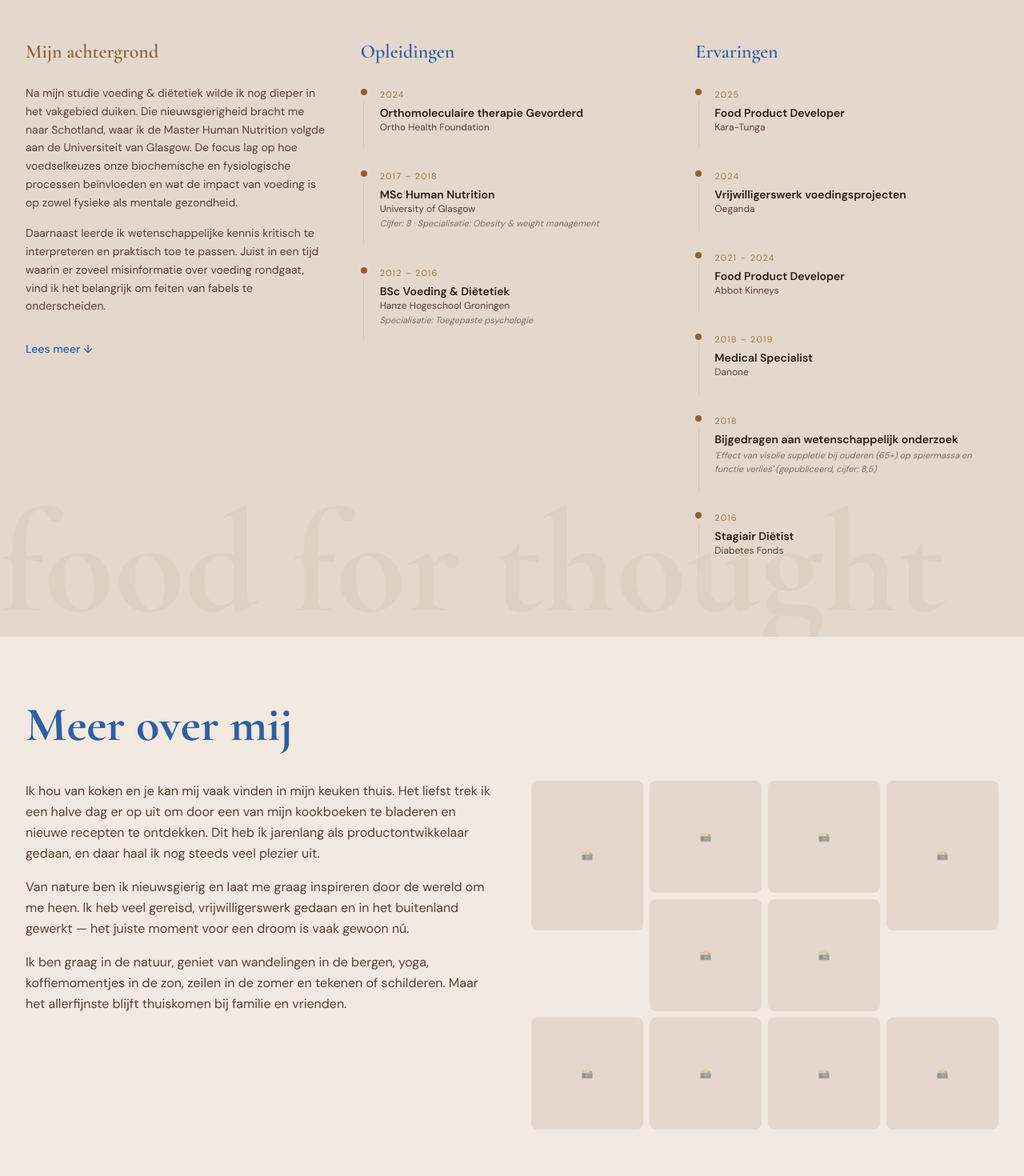
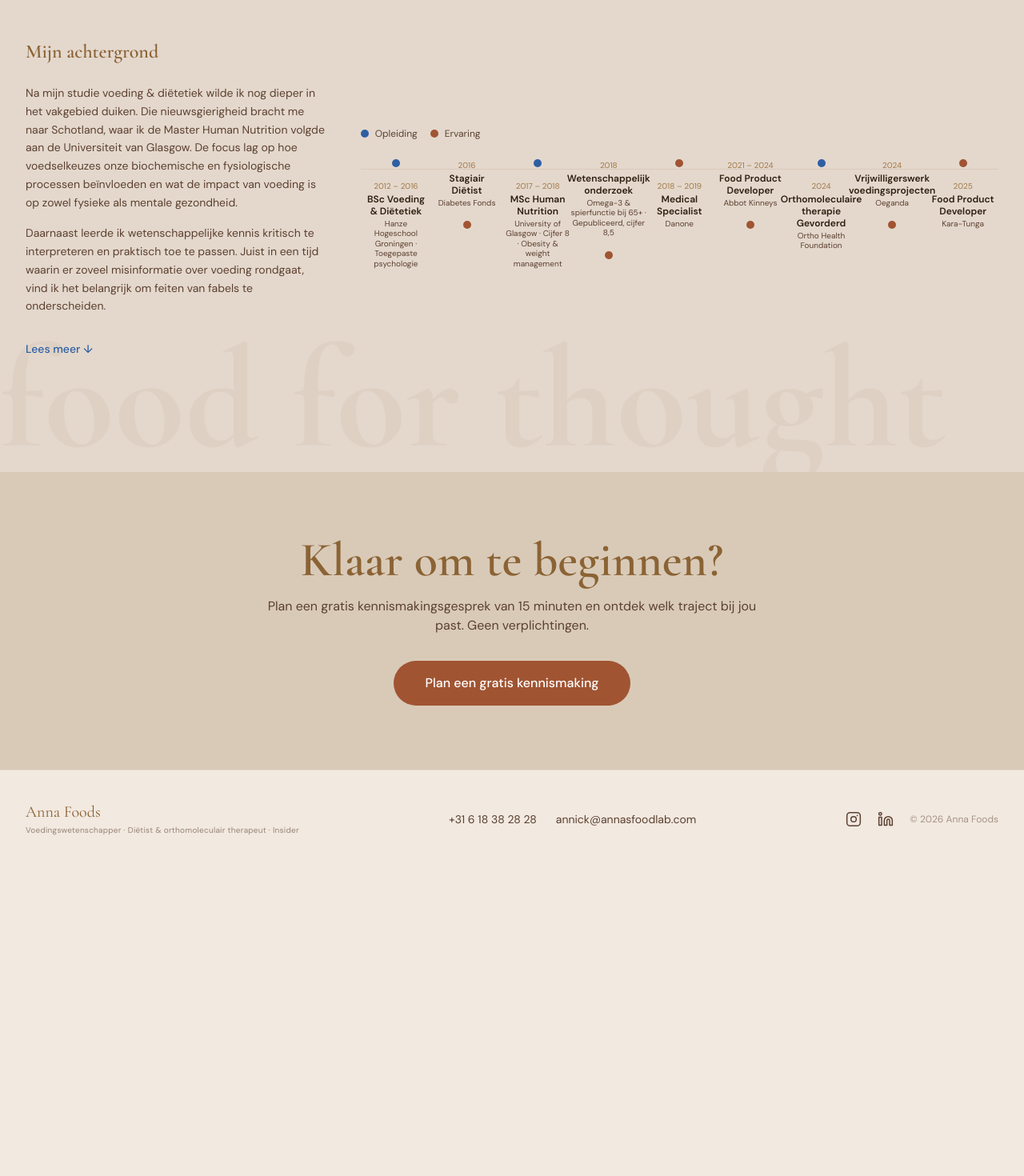
Before and after one commit to annafoods/annafoods, a Next.js app: page /over-mij in a window 1280 px wide. Shown: the part 900-2370 px from the top of the page at 80% size. After the commit the page ends 1985 px from the top, so only its background shows below. Built offline with nearby package versions, Linux system fonts and the light colour scheme.

Commit message:
Over mij: profielfoto, dunne lijn, horizontale tijdlijn, meer over mij weg

```diff
--- a/app/over-mij/page.tsx
+++ b/app/over-mij/page.tsx
@@ -1,5 +1,6 @@
 import type { Metadata } from 'next'
 import Link from 'next/link'
+import Image from 'next/image'
 import VerhaalExpand from './VerhaalExpand'
 
 export const metadata: Metadata = {
@@ -8,38 +9,62 @@ export const metadata: Metadata = {
     'Leer Annick kennen — orthomoleculair diëtist met een MSc Human Nutrition van de Universiteit van Glasgow en een passie voor de kracht van voeding.',
 }
 
-const opleidingen = [
+// Chronologisch samengevoegd (oud → nieuw)
+const tijdlijn = [
   {
-    jaar: '2024',
-    titel: 'Orthomoleculaire therapie Gevorderd',
-    organisatie: 'Ortho Health Foundation',
+    jaar: '2012 – 2016',
+    titel: 'BSc Voeding & Diëtetiek',
+    sub: 'Hanze Hogeschool Groningen · Toegepaste psychologie',
+    type: 'opleiding',
+  },
+  {
+    jaar: '2016',
+    titel: 'Stagiair Diëtist',
+    sub: 'Diabetes Fonds',
+    type: 'ervaring',
   },
   {
     jaar: '2017 – 2018',
     titel: 'MSc Human Nutrition',
-    organisatie: 'University of Glasgow',
-    detail: 'Cijfer: 8 · Specialisatie: Obesity & weight management',
+    sub: 'University of Glasgow · Cijfer 8 · Obesity & weight management',
+    type: 'opleiding',
   },
   {
-    jaar: '2012 – 2016',
-    titel: 'BSc Voeding & Diëtetiek',
-    organisatie: 'Hanze Hogeschool Groningen',
-    detail: 'Specialisatie: Toegepaste psychologie',
+    jaar: '2018',
+    titel: 'Wetenschappelijk onderzoek',
+    sub: 'Omega-3 & spierfunctie bij 65+ · Gepubliceerd, cijfer 8,5',
+    type: 'ervaring',
   },
-]
-
-const ervaringen = [
-  { jaar: '2025', titel: 'Food Product Developer', organisatie: 'Kara-Tunga' },
-  { jaar: '2024', titel: 'Vrijwilligerswerk voedingsprojecten', organisatie: 'Oeganda' },
-  { jaar: '2021 – 2024', titel: 'Food Product Developer', organisatie: 'Abbot Kinneys' },
-  { jaar: '2018 – 2019', titel: 'Medical Specialist', organisatie: 'Danone' },
   {
-    jaar: '2018',
-    titel: 'Bijgedragen aan wetenschappelijk onderzoek',
-    organisatie: '',
-    detail: "'Effect van visolie suppletie bij ouderen (65+) op spiermassa en functie verlies' (gepubliceerd, cijfer: 8,5)",
+    jaar: '2018 – 2019',
+    titel: 'Medical Specialist',
+    sub: 'Danone',
+    type: 'ervaring',
   },
-  { jaar: '2016', titel: 'Stagiair Diëtist', organisatie: 'Diabetes Fonds' },
+  {
+    jaar: '2021 – 2024',
+    titel: 'Food Product Developer',
+    sub: 'Abbot Kinneys',
+    type: 'ervaring',
+  },
+  {
+    jaar: '2024',
+    titel: 'Orthomoleculaire therapie Gevorderd',
+    sub: 'Ortho Health Foundation',
+    type: 'opleiding',
+  },
+  {
+    jaar: '2024',
+    titel: 'Vrijwilligerswerk voedingsprojecten',
+    sub: 'Oeganda',
+    type: 'ervaring',
+  },
+  {
+    jaar: '2025',
+    titel: 'Food Product Developer',
+    sub: 'Kara-Tunga',
+    type: 'ervaring',
+  },
 ]
 
 export default function OverMijPage() {
@@ -49,14 +74,19 @@ export default function OverMijPage() {
       <section className="bg-beige py-16 lg:py-24">
         <div className="max-w-7xl mx-auto px-4 sm:px-6 lg:px-8">
           <div className="grid grid-cols-1 lg:grid-cols-2 gap-12 lg:gap-16 items-start">
+            {/* Profielfoto */}
             <div className="relative h-[500px] sm:h-[580px] rounded-2xl overflow-hidden">
-              {/* <Image src="/images/over-mij.jpg" alt="Annick Rozendaal" fill className="object-cover object-top" priority /> */}
-              <div className="absolute inset-0 bg-beige-dark flex items-center justify-center">
-                <p className="text-text-medium text-sm text-center px-6 font-body">📸 Portretfoto Annick</p>
-              </div>
+              <Image
+                src="/images/profielfoto.png"
+                alt="Annick Rozendaal"
+                fill
+                className="object-cover object-top"
+                priority
+              />
             </div>
 
-            <div className="border-l-4 border-blue-accent pl-8 pt-2">
+            {/* Tekst */}
+            <div className="border-l-2 border-blue-accent pl-8 pt-2">
               <h1 className="font-heading text-4xl sm:text-5xl text-brown-gold font-semibold leading-tight mb-6">
                 Mijn reis met voeding als kompas
               </h1>
@@ -89,7 +119,7 @@ export default function OverMijPage() {
         </div>
       </section>
 
-      {/* ── 3-kolom: verhaal + opleidingen + ervaringen ── */}
+      {/* ── Verhaal + Horizontale tijdlijn ── */}
       <section className="bg-beige-dark py-14 lg:py-20 relative overflow-hidden">
         {/* Watermark */}
         <p className="absolute bottom-0 left-0 font-heading font-bold text-[120px] sm:text-[180px] leading-none text-brown-gold/[0.06] whitespace-nowrap select-none pointer-events-none">
@@ -97,109 +127,62 @@ export default function OverMijPage() {
         </p>
 
         <div className="relative max-w-7xl mx-auto px-4 sm:px-6 lg:px-8">
-          <div className="grid grid-cols-1 lg:grid-cols-3 gap-10">
-
-            {/* 1/3: Verhaal */}
-            <div>
+          {/* Verhaal */}
+          <div className="grid grid-cols-1 lg:grid-cols-3 gap-10 mb-16">
+            <div className="lg:col-span-1">
               <h2 className="font-heading text-2xl text-brown-gold font-semibold mb-6">
                 Mijn achtergrond
               </h2>
               <VerhaalExpand />
             </div>
+            <div className="lg:col-span-2 flex items-center">
+              <div className="w-full">
+                <div className="flex items-center gap-4 mb-6">
+                  <span className="flex items-center gap-2 font-body text-xs text-text-medium">
+                    <span className="w-2.5 h-2.5 rounded-full bg-blue-accent inline-block" /> Opleiding
+                  </span>
+                  <span className="flex items-center gap-2 font-body text-xs text-text-medium">
+                    <span className="w-2.5 h-2.5 rounded-full bg-terracotta inline-block" /> Ervaring
+                  </span>
+                </div>
 
-            {/* 1/3: Opleidingen */}
-            <div>
-              <h2 className="font-heading text-2xl text-blue-accent font-semibold mb-6">
-                Opleidingen
-              </h2>
-              <div className="space-y-5">
-                {opleidingen.map((o) => (
-                  <div key={o.titel} className="flex gap-4">
-                    <div className="flex flex-col items-center">
-                      <div className="w-2 h-2 rounded-full bg-terracotta mt-1.5 shrink-0" />
-                      <div className="w-px flex-1 bg-beige-deeper mt-1.5" />
-                    </div>
-                    <div className="pb-5">
-                      <span className="font-body text-[11px] text-brown-light uppercase tracking-widest">{o.jaar}</span>
-                      <p className="font-body text-sm font-semibold text-text-dark mt-0.5">{o.titel}</p>
-                      <p className="font-body text-xs text-text-medium">{o.organisatie}</p>
-                      {o.detail && <p className="font-body text-[11px] text-text-medium/70 italic mt-0.5">{o.detail}</p>}
+                {/* Horizontale tijdlijn — desktop */}
+                <div className="hidden lg:block relative">
+                  {/* Lijn */}
+                  <div className="absolute top-3 left-0 right-0 h-px bg-beige-deeper" />
+                  <div className="flex justify-between relative">
+                    {tijdlijn.map((item, i) => (
+                      <div key={i} className="flex flex-col items-center" style={{ width: `${100 / tijdlijn.length}%` }}>
+                        {/* Dot */}
+                        <div className={`w-2.5 h-2.5 rounded-full shrink-0 z-10 ${item.type === 'opleiding' ? 'bg-blue-accent' : 'bg-terracotta'}`} />
+                        {/* Label — afwisselend boven/onder */}
+                        <div className={`px-1 text-center ${i % 2 === 0 ? 'mt-4' : 'order-first mb-4'}`}>
+                          <p className="font-body text-[10px] text-brown-light whitespace-nowrap">{item.jaar}</p>
+                          <p className="font-body text-xs font-semibold text-text-dark leading-tight mt-0.5">{item.titel}</p>
+                          <p className="font-body text-[10px] text-text-medium leading-tight mt-0.5">{item.sub}</p>
                         </div>
                       </div>
                     ))}
                   </div>
                 </div>
 
-            {/* 1/3: Ervaringen */}
-            <div>
-              <h2 className="font-heading text-2xl text-blue-accent font-semibold mb-6">
-                Ervaringen
-              </h2>
-              <div className="space-y-5">
-                {ervaringen.map((e) => (
-                  <div key={e.titel + e.jaar} className="flex gap-4">
+                {/* Verticale tijdlijn — mobiel */}
+                <div className="lg:hidden space-y-4">
+                  {tijdlijn.map((item, i) => (
+                    <div key={i} className="flex gap-3">
                       <div className="flex flex-col items-center">
-                      <div className="w-2 h-2 rounded-full bg-brown-gold mt-1.5 shrink-0" />
-                      <div className="w-px flex-1 bg-beige-deeper mt-1.5" />
+                        <div className={`w-2.5 h-2.5 rounded-full shrink-0 mt-1 ${item.type === 'opleiding' ? 'bg-blue-accent' : 'bg-terracotta'}`} />
+                        <div className="w-px flex-1 bg-beige-deeper mt-1" />
                       </div>
-                    <div className="pb-5">
-                      <span className="font-body text-[11px] text-brown-light uppercase tracking-widest">{e.jaar}</span>
-                      <p className="font-body text-sm font-semibold text-text-dark mt-0.5">{e.titel}</p>
-                      {e.organisatie && <p className="font-body text-xs text-text-medium">{e.organisatie}</p>}
-                      {e.detail && <p className="font-body text-[11px] text-text-medium/70 italic mt-0.5">{e.detail}</p>}
+                      <div className="pb-4">
+                        <p className="font-body text-[11px] text-brown-light uppercase tracking-widest">{item.jaar}</p>
+                        <p className="font-body text-sm font-semibold text-text-dark">{item.titel}</p>
+                        <p className="font-body text-xs text-text-medium">{item.sub}</p>
                       </div>
                     </div>
                   ))}
                 </div>
               </div>
-
-          </div>
-        </div>
-      </section>
-
-      {/* ── Meer over mij ── */}
-      <section className="bg-beige py-14 lg:py-20">
-        <div className="max-w-7xl mx-auto px-4 sm:px-6 lg:px-8">
-          <h2 className="font-heading text-5xl sm:text-6xl text-blue-accent font-bold mb-10">
-            Meer over mij
-          </h2>
-          <div className="grid grid-cols-1 lg:grid-cols-2 gap-12 items-start">
-            <div className="space-y-4 font-body text-text-medium leading-relaxed">
-              <p>
-                Ik hou van koken en je kan mij vaak vinden in mijn keuken thuis. Het liefst
-                trek ik een halve dag er op uit om door een van mijn kookboeken te bladeren en
-                nieuwe recepten te ontdekken. Dit heb ik jarenlang als productontwikkelaar
-                gedaan, en daar haal ik nog steeds veel plezier uit.
-              </p>
-              <p>
-                Van nature ben ik nieuwsgierig en laat me graag inspireren door de wereld om me
-                heen. Ik heb veel gereisd, vrijwilligerswerk gedaan en in het buitenland
-                gewerkt — het juiste moment voor een droom is vaak gewoon nú.
-              </p>
-              <p>
-                Ik ben graag in de natuur, geniet van wandelingen in de bergen, yoga,
-                koffiemomentjes in de zon, zeilen in de zomer en tekenen of schilderen. Maar het
-                allerfijnste blijft thuiskomen bij familie en vrienden.
-              </p>
-            </div>
-
-            <div className="grid grid-cols-4 gap-2">
-              {[
-                { span: 'col-span-1 row-span-2', h: 'aspect-[3/4]' },
-                { span: 'col-span-1', h: 'aspect-square' },
-                { span: 'col-span-1', h: 'aspect-square' },
-                { span: 'col-span-1 row-span-2', h: 'aspect-[3/4]' },
-                { span: 'col-span-1', h: 'aspect-square' },
-                { span: 'col-span-1', h: 'aspect-square' },
-                { span: 'col-span-1', h: 'aspect-square' },
-                { span: 'col-span-1', h: 'aspect-square' },
-                { span: 'col-span-1', h: 'aspect-square' },
-                { span: 'col-span-1', h: 'aspect-square' },
-              ].map((cell, i) => (
-                <div key={i} className={`${cell.span} relative bg-beige-dark rounded-lg overflow-hidden ${cell.h} flex items-center justify-center`}>
-                  <p className="text-xs text-text-medium/40 font-body">📸</p>
-                </div>
-              ))}
             </div>
           </div>
         </div>
```
Also changed, not shown: 2 other files (tests, documents, lock files or other folders). Lines whose indentation alone changed are shown as unchanged.
